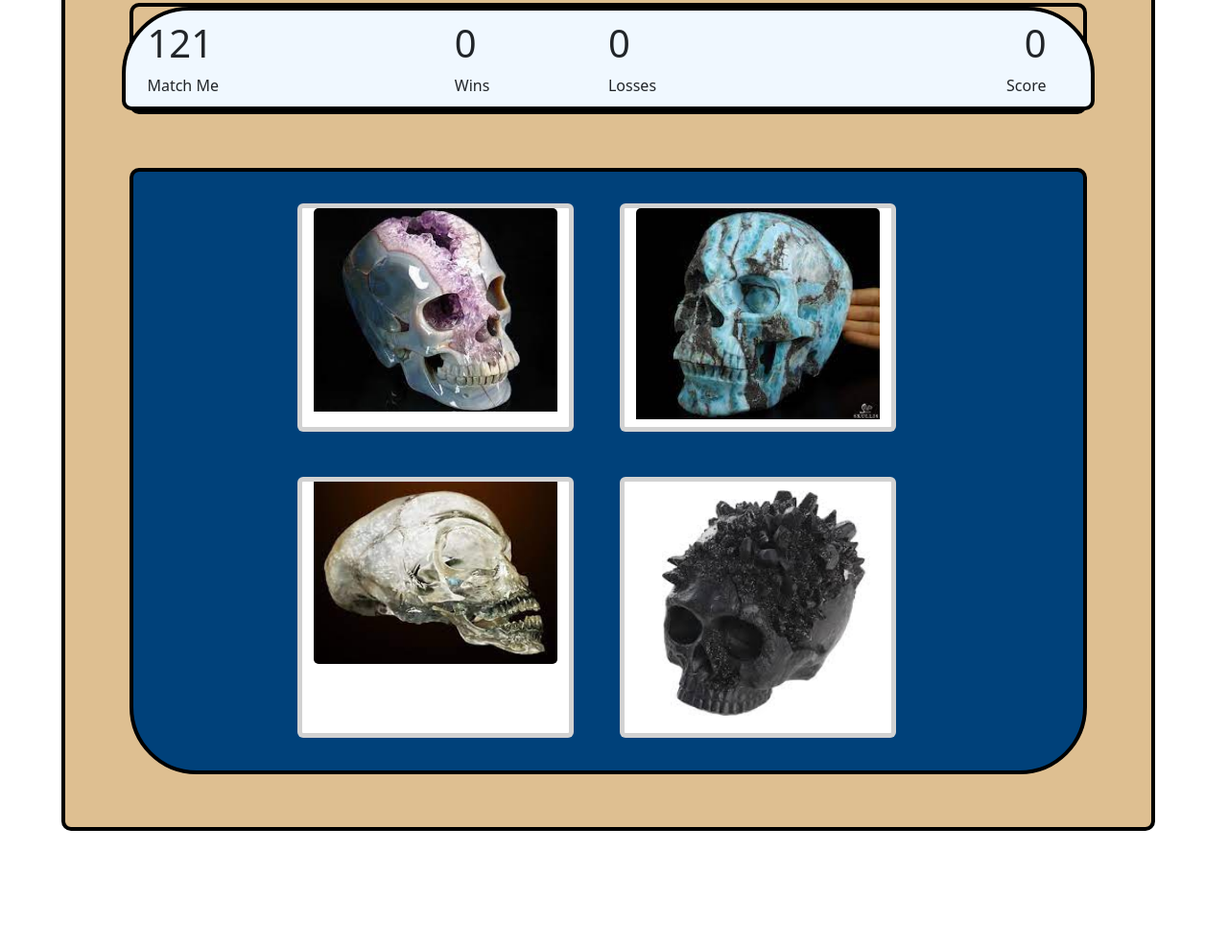
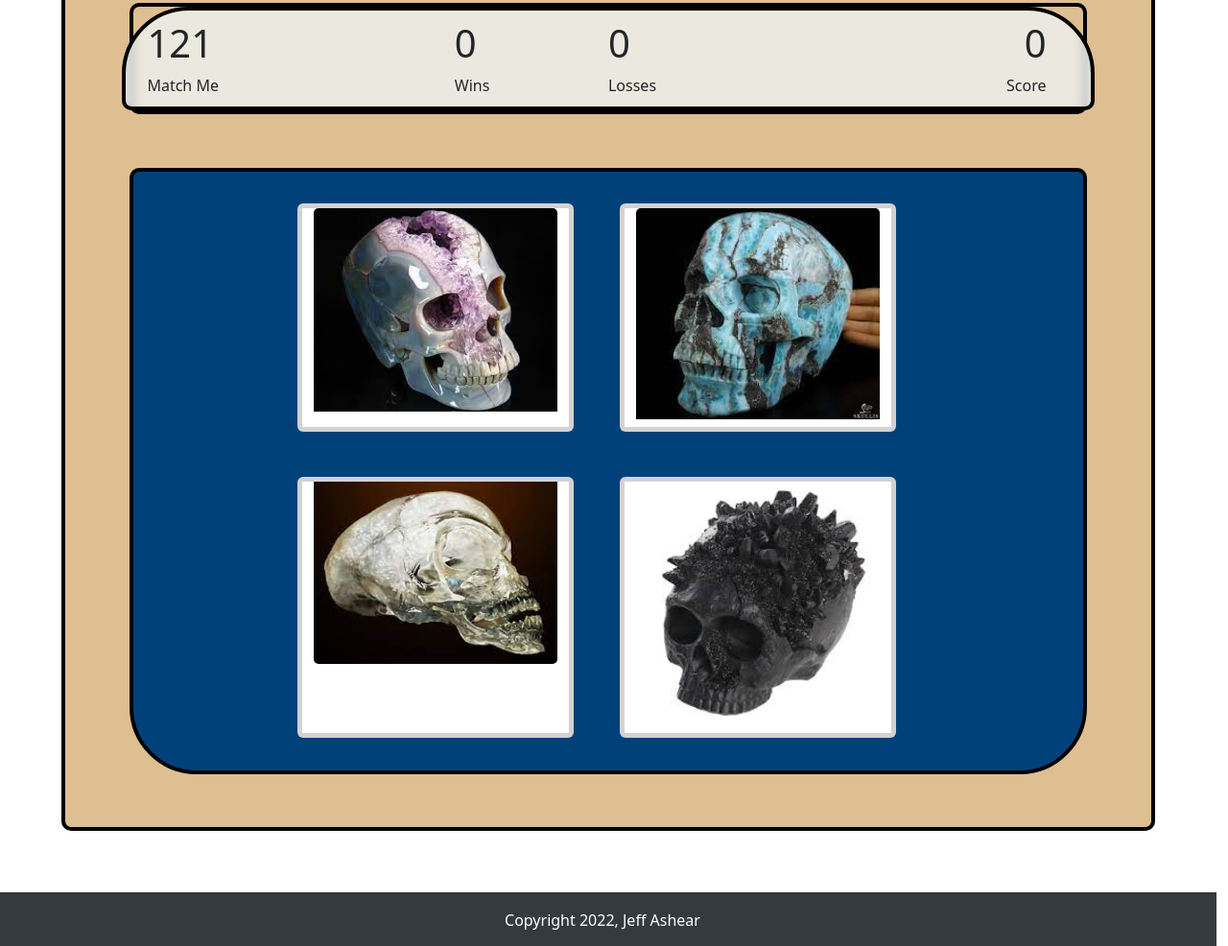
Before and after one commit to Jeff-Ashear/CrystalCollector, a plain HTML site: page index.html in a window 1280 px wide. Shown: the part 230-1216 px from the top of the page at 96% size. Before the commit the page ends 1160 px from the top, so only its background shows below. Drawn offline with nearby package versions, Linux system fonts and the light colour scheme.

Commit message:
cleaned up index.html file. added footer. Fixed sticky scoreboard behavior.

```diff
--- a/assets/css/styles.css
+++ b/assets/css/styles.css
@@ -1,16 +1,20 @@
-
+nav, footer {
+    margin-left: -15px;
+    margin-right: -15px;
+}
 #board {
     background-color: rgb(222, 191, 145);
 }
 
 #scoreboard {
     padding: 10px;
-    background-color: aliceblue;
+    background-color: rgba(240, 248, 255, 0.713);
+    backdrop-filter: blur(5px);
     border: solid black 4px;
     border-radius: 10px;
     border-top-left-radius: 70px;
     border-top-right-radius: 70px;
-    z-index: 110;
+    z-index: 10;
 }
 
 #controlls {
@@ -20,6 +24,7 @@
     border-radius: 10px;
     border-bottom-left-radius: 70px;
     border-bottom-right-radius: 70px;
+    z-index: -10;
 }
 
 .interface {
@@ -33,6 +38,17 @@
 .card {
     margin: 2.5%;
     border-width: 5px;
+}
+
+footer{
+    font-size: 12pt;
+    color: white;
+    padding: 15px;
+    border-top: solid;
+    border-color: rgb(56, 56, 56);
+    border-width: 2px;
+    background-color: #343a40;
+    width: 100vw;
 }
 
 .card:click {
--- a/index.html
+++ b/index.html
@@ -16,7 +16,7 @@
 </head>
 
 <body>
-    <!-- Hello!  Thank you so much for taking the time to look over my humble bootstrap + keyframes demo with a pinch of js.  If you wish, cheat-mode may be enabled as follows: in gameLogic.js un-comment lines 30, 105, and 120; and comment lines 106 and 121. -->
+    <!-- Hello!  Thank you so much for taking the time to look over my humble bootstrap + keyframes demo with a pinch of js.  There is a testing (or cheat) mode described in the instructions. The purpose of this SPA is to demonstrate facility with the timing and presentation of meaningful user feedback with multiple conditions.-->
     <nav class="navbar navbar-dark bg-dark">
         <div class="container-fluid justify-content-center">
             <a class="navbar-brand" href="#">
@@ -29,7 +29,7 @@
         </div>
     </nav>
 
-    <!-- instructions accordion -->
+    <!-- being instructions accordion -->
     <div class="row instructions justify-content-center">
         <div class="accordion col-6 col-12-sm" id="accordionFlushExample">
             <div class="accordion-item">
@@ -42,25 +42,34 @@
                 <div id="flush-collapseOne" class="accordion-collapse collapse" aria-labelledby="flush-headingOne"
                     data-bs-parent="#accordionFlushExample">
                     <div class="accordion-body">
-                        <p><strong>Match the number on the top right.</strong>  This is achieved by clicking on the crystal skulls. Each skull represents a unique random number between 1 and 10. Each time you click a skull it's number will be added
-                            to your score. If your score exceeds the "Match Me" number you lose the round. If you match the number, you win
-                            that round! Each round your score is set to zero and the number to match as well as each skull's number is
+                        <p><strong>Match the number on the top right.</strong> This is achieved by clicking on the
+                            crystal skulls. Each skull represents a unique random number between 1 and 10. Each time you
+                            click a skull it's number will be added
+                            to your score. If your score exceeds the "Match Me" number you lose the round. If you match
+                            the number, you win
+                            that round! Each round your score is set to zero and the number to match as well as each
+                            skull's number is
                             re-rolled. Have fun!</p>
                         <div class="form-check form-switch">
                             <input class="form-check-input" type="checkbox" id="cheatSwitch">
                             <label class="form-check-label" for="flexSwitchCheckDefault">Allow cheat code input.</label>
                         </div>
-                            <p id="cheatInstructions" style="display: none">While the above switch is on, you may enable cheats. Input the following code: <br><br>
+                        <p id="cheatInstructions" style="display: none">While the above switch is on, you may enable
+                            cheats. Input the following code: <br><br>
                             Pink, black, black, blue, black. <br><br>
-                                Cheat buttons will appear at the bottom of the page.  These will allow you to quickly input win or loss conditions without having to play the game for testing purposes, or for, well, cheating.</p>
+                            Cheat buttons will appear at the bottom of the page. These will allow you to quickly input
+                            win or loss conditions without having to play the game for testing purposes, or for, well,
+                            cheating.</p>
                     </div>
                 </div>
             </div>
         </div>
     </div>
+    <!-- End instructions accordion -->
 
+    <!-- begin gameboard -->
     <div class="container interface" id="board">
-        <!-- scoreboard -->
+        <!-- begin scoreboard -->
         <div class="interface">
             <div class="row" id="scoreboard">
                 <div class="row">
@@ -85,37 +94,27 @@
                 </div>
             </div>
         </div>
+        <!-- end scoreboard -->
 
-        <!-- user controller interface, or if you prefer, clicky pictures -->
+        <!-- begin user controller interface, or if you prefer, clicky pictures -->
         <div class="row interface" id="controlls">
+            <!-- Begin the testing/cheat interface.  It is not displayed until the conditions are met as outlined in the instructions. -->
             <div id="chtBtnDiv" class="row justify-content-center" style="display: none">
                 <div class="col-12">
-                    <!-- <div class="card chtBanner justify-content-center">
-                        <p class="row"><strong>Cheating is wrong</strong> but efficient for testing demo projects.</p>
-                    </div> -->
                     <div id="cheatBar" class="row row-cols-3 chtImgs justify-content-center">
-                            <img src="./assets/images/Key2.png" alt="" id="winBtn" class="img-fluid chtBtns col" style="width: 25%; height: auto;" title="Click this Key for an instant win.">
-                            <img src="./assets/images/Hammer.png" alt="" id="lossBtn" class="img-fluid chtBtns col" style="width: 25%; height: auto;" title="Click this hammer for an instant loss">
-                            <img src="./assets/images/peek.png" alt="" id="peekBtn" class="img-fluid chtBtns col" style="width: 25%; height: auto;" title="Click this magnifying glass to show the value of each skull.">
+                        <img src="./assets/images/Key2.png" alt="" id="winBtn" class="img-fluid chtBtns col"
+                            style="width: 25%; height: auto;" title="Click this Key for an instant win.">
+                        <img src="./assets/images/Hammer.png" alt="" id="lossBtn" class="img-fluid chtBtns col"
+                            style="width: 25%; height: auto;" title="Click this hammer for an instant loss">
+                        <img src="./assets/images/peek.png" alt="" id="peekBtn" class="img-fluid chtBtns col"
+                            style="width: 25%; height: auto;"
+                            title="Click this magnifying glass to show the value of each skull.">
                     </div>
                 </div>
             </div>
-            <!-- <div id="chtBtnDiv" class="row justify-content-center" style="display: none">
-                <div class="card col-12">
-                    <p class="row"><strong>Cheating is wrong</strong> but efficient for testing demo projects.</p>
-                    <div class="card-group row row-cols-3 chtImgs">
-                        <div class="card chtCards">
-                            <img src="./assets/images/Key2.png" alt="" id="winBtn" class="img-fluid chtBtns col">
-                        </div>
-                        <div class="card  chtCards">
-                            <img src="./assets/images/Hammer.png" alt="" id="lossBtn" class="img-fluid chtBtns col">
-                        </div>
-                        <div class="card  chtCards">
-                            <img src="./assets/images/peek.png" alt="" id="peekBtn" class="img-fluid chtBtns col">
-                        </div>
-                    </div>
-                </div>
-            </div> -->
+            <!-- end testing controlls -->
+
+            <!-- begin game controlls begin  -->
             <div class="row justify-content-center">
                 <div class="card col-6 col-12-sm" id="aSkull" style="width: 18rem;">
                     <img src="./assets/images/skull1.jfif" style="opacity: 100%" alt="" id="skull1"
@@ -140,43 +139,13 @@
                 </div>
             </div>
         </div>
+        <!-- end game controlls -->
+    </div>
 
-        <!-- controlls for cheaters and quick efficient gamestate testing -->
-        <!-- <div class="row cheats justify-content-center">
-            <div class="accordion col-6 col-12-sm" id="accordionFlushExample">
-                <div class="accordion-item">
-                    <h2 class="accordion-header" id="flush-headingOne">
-                        <button class="accordion-button collapsed" type="button" data-bs-toggle="collapse"
-                            data-bs-target="#flush-collapseOne" aria-expanded="false" aria-controls="flush-collapseOne">
-                            Cheats
-                        </button>
-                    </h2>
-                    <div id="flush-collapseOne" class="accordion-collapse collapse" aria-labelledby="flush-headingOne"
-                        data-bs-parent="#accordionFlushExample">
-                        <div class="accordion-body"><strong>Cheating is wrong.</strong>
-                            <p>But efficient for testing portfolio demos.</p>
-                            <div class="container">
-                                <div class="row">
-                                    <div class="cheatCard col-3" id="eSkull" style="width: 18rem;">
-                                        <img src="./assets/images/skull1.jfif" alt="" id="skull5" class="image-fluid cheatBtn winBtn">
-                                        <h4 class="card-title you"></h4>
-                                    </div>
-                                    <div class="cheatCard col-3" id="fSkull" style="width: 18rem;">
-                                        <img src="./assets/images/skull4.jfif" alt="" id="skull5" class="image-fluid cheatBtn lossBtn">
-                                        <h4 class="card-title you"></h4>
-                                    </div>
-                                    <div class="cheatCard col-3" id="gSkull" style="width: 18rem;">
-                                        <img src="./assets/images/skull3.jfif" alt="" id="skull5" class="image-fluid cheatBtn peekBtn">
-                                        <h4 class="card-title you"></h4>
-                                    </div>
-                                </div>
-                            </div>
-                        </div>
-                    </div>
-                </div>
-            </div>
-        </div> -->
-    </div>
+    <!-- begin footer -->
+    <footer class="row text-center mt-auto">
+        <div class="col-12 ">Copyright 2022, Jeff Ashear</div>
+    </footer>
 
     <script src="https://ajax.googleapis.com/ajax/libs/jquery/3.6.0/jquery.min.js"></script>
     <script src="https://cdn.jsdelivr.net/npm/@popperjs/core@2.11.5/dist/umd/popper.min.js"
```
Lines whose indentation alone changed are shown as unchanged.
